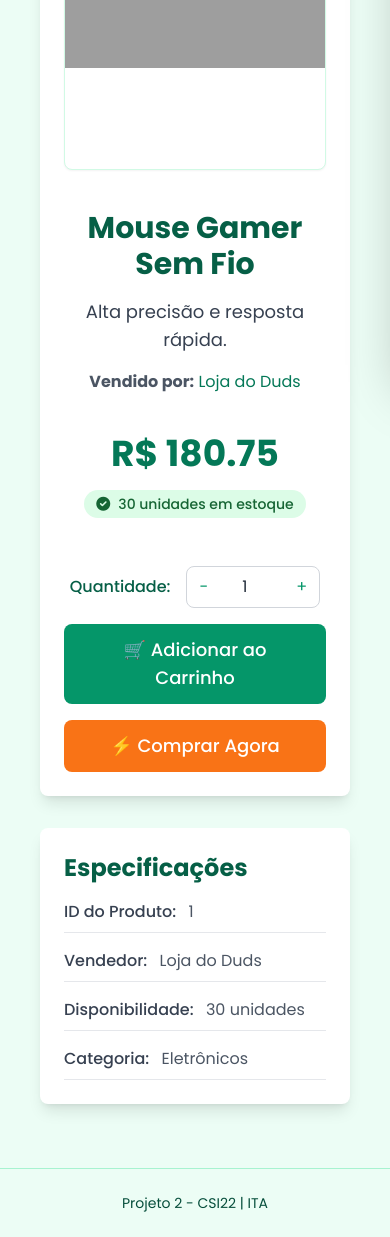
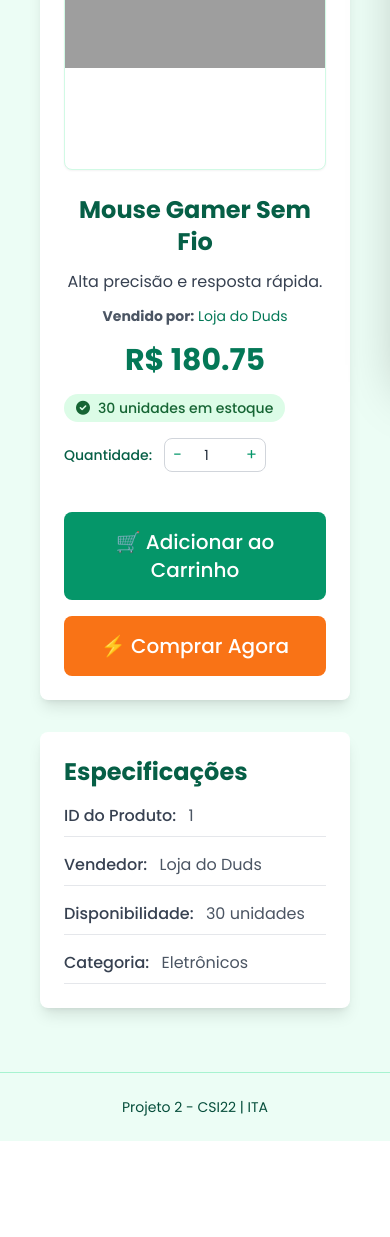
Before and after one commit to mateusoviana/wetland, a Flask app: page /produto/1 in a window 390 px wide. Shown: the part 467-1704 px from the top of the page. After the commit the page ends 1608 px from the top, so only its background shows below. Run offline with Flask 3, Linux system fonts and the light colour scheme; some libraries are stand-ins or nearby versions; grey boxes are pictures that could not be loaded.

Commit message:
Fixing UI issues

```diff
--- a/templates/product.html
+++ b/templates/product.html
@@ -1,3 +1,4 @@
+
 {% extends "layout.html" %}
 
 {% block content %}
@@ -10,29 +11,33 @@
 </div>
 
 <section class="max-w-5xl mx-auto py-10 px-4">
-  <div class="flex flex-col md:flex-row gap-10 items-start bg-white rounded-lg shadow-lg p-6">
+  <div class="flex flex-col md:flex-row gap-6 items-start bg-white rounded-lg shadow-lg p-6">
     <!-- Imagem do produto -->
     <div class="w-full md:w-[400px] h-[400px] flex items-center justify-center bg-white rounded-lg shadow-sm border border-emerald-100">
       <img src="{{ product.image_url }}" alt="{{ product.name }}" class="max-w-full max-h-full object-contain" />
     </div>
 
     <!-- Informações do produto -->
-    <div class="flex-1 flex flex-col justify-start h-[400px] space-y-6">
+    <div class="flex-1 flex flex-col h-[400px]">
+      <!-- Conteúdo superior compacto -->
+      <div class="space-y-4 mb-6">
         <!-- Título e descrição -->
         <div class="text-center md:text-left">
-        <h1 class="text-3xl font-bold text-emerald-800 mb-4">{{ product.name }}</h1>
-        <p class="text-gray-700 text-lg mb-4">{{ product.description }}</p>
-        <p class="text-md text-gray-600 mb-4">
+          <h1 class="text-2xl md:text-3xl font-bold text-emerald-800 mb-3">{{ product.name }}</h1>
+          <p class="text-gray-700 text-base mb-3 line-clamp-2">{{ product.description }}</p>
+          <p class="text-sm text-gray-600 mb-3">
             <strong>Vendido por:</strong>
             <span class="text-emerald-700">{{ product.seller }}</span>
           </p>
         </div>
 
-      <!-- Preço e estoque -->
+        <!-- Preço, estoque e quantidade em linha -->
         <div class="text-center md:text-left">
-        <p class="text-4xl font-bold text-emerald-700 mb-4">R$ {{ "%.2f"|format(product.price) }}</p>
+          <p class="text-3xl font-bold text-emerald-700 mb-4">R$ {{ "%.2f"|format(product.price) }}</p>
 
-        <div class="mb-6">
+          <div class="flex flex-col md:flex-row items-start md:items-center gap-4 mb-4">
+            <!-- Estoque -->
+            <div>
               {% if product.stock > 0 %}
                 <div class="inline-flex items-center px-3 py-1 bg-green-100 text-green-800 rounded-full text-sm font-medium">
                   <i class="fas fa-check-circle mr-2"></i>
@@ -45,37 +50,39 @@
                 </div>
               {% endif %}
             </div>
+
+            <!-- Seletor de quantidade -->
+            {% if product.stock > 0 %}
+            <div class="flex items-center gap-3">
+              <label for="quantity" class="font-medium text-emerald-800 text-sm">Quantidade:</label>
+              <div class="flex items-center border border-gray-300 rounded-lg">
+                <button type="button" onclick="decreaseQty()" class="px-2 py-1 text-emerald-600 hover:bg-emerald-50">-</button>
+                <input type="number" id="quantity" name="quantity" value="1" min="1" max="{{ product.stock }}"
+                       class="w-12 text-center py-1 border-none focus:ring-0 text-sm">
+                <button type="button" onclick="increaseQty()" class="px-2 py-1 text-emerald-600 hover:bg-emerald-50">+</button>
               </div>
-
-      <!-- Ações de compra -->
-      <div class="space-y-4">
-        {% if product.stock > 0 %}
-          <!-- Seletor de quantidade e adicionar ao carrinho -->
-          <div class="space-y-4">
-            <div class="flex items-center gap-4 justify-center md:justify-start">
-              <label for="quantity" class="font-medium text-emerald-800">Quantidade:</label>
-              <div class="flex items-center border border-gray-300 rounded-lg">
-                <button type="button" onclick="decreaseQty()" class="px-3 py-2 text-emerald-600 hover:bg-emerald-50">-</button>
-                <input type="number" id="quantity" name="quantity" value="1" min="1" max="{{ product.stock }}"
-                       class="w-16 text-center py-2 border-none focus:ring-0">
-                <button type="button" onclick="increaseQty()" class="px-3 py-2 text-emerald-600 hover:bg-emerald-50">+</button>
+            </div>
+            {% endif %}
+          </div>
         </div>
       </div>
 
-            <button onclick="addToCartAjax()" id="addToCartBtn" class="w-full bg-emerald-600 text-white py-3 px-6 rounded-lg hover:bg-emerald-700 transition duration-200 font-medium text-lg">
+      <!-- Ações de compra com botões grandes -->
+      <div class="flex-1 flex flex-col justify-center space-y-4">
+        {% if product.stock > 0 %}
+          <button onclick="addToCartAjax()" id="addToCartBtn" class="w-full bg-emerald-600 text-white py-4 px-6 rounded-lg hover:bg-emerald-700 transition duration-200 font-medium text-xl">
             🛒 Adicionar ao Carrinho
           </button>
-          </div>
 
           <!-- Comprar agora -->
           <form action="{{ url_for('checkout') }}" method="post">
             <input type="hidden" name="direct_buy" value="{{ product.id }}">
-            <button type="submit" class="w-full bg-orange-500 text-white py-3 px-6 rounded-lg hover:bg-orange-600 transition duration-200 font-medium text-lg">
+            <button type="submit" class="w-full bg-orange-500 text-white py-4 px-6 rounded-lg hover:bg-orange-600 transition duration-200 font-medium text-xl">
               ⚡ Comprar Agora
             </button>
           </form>
         {% else %}
-          <button disabled class="w-full bg-gray-400 text-white py-3 px-6 rounded-lg cursor-not-allowed font-medium text-lg">
+          <button disabled class="w-full bg-gray-400 text-white py-4 px-6 rounded-lg cursor-not-allowed font-medium text-xl">
             Produto Indisponível
           </button>
         {% endif %}
@@ -241,24 +248,13 @@ document.addEventListener('DOMContentLoaded', function() {
 
     // Se veio de um redirect com cart_added=true, abrir o carrinho
     if (urlParams.get('cart_added') === 'true') {
-        showSuccessMessage('Produto adicionado ao carrinho com sucesso!');
-        // Limpar URL
-        window.history.replaceState({}, document.title, window.location.pathname);
-
-        // Tentar abrir o carrinho
         setTimeout(function() {
             if (window.openCart) {
                 window.openCart();
             } else if (typeof openCart === 'function') {
                 openCart();
             }
-        }, 100);
-    }
-
-    // Fallback para parâmetro added=true
-    if (urlParams.get('added') === 'true') {
-        showSuccessMessage('Produto adicionado ao carrinho com sucesso!');
-        window.history.replaceState({}, document.title, window.location.pathname);
+        }, 1000);
     }
 });
 </script>
```
Also changed, not shown: templates/index.html (+4 -4 lines). Lines whose indentation alone changed are shown as unchanged.
